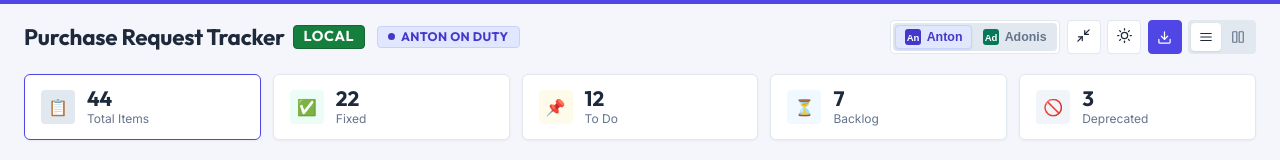
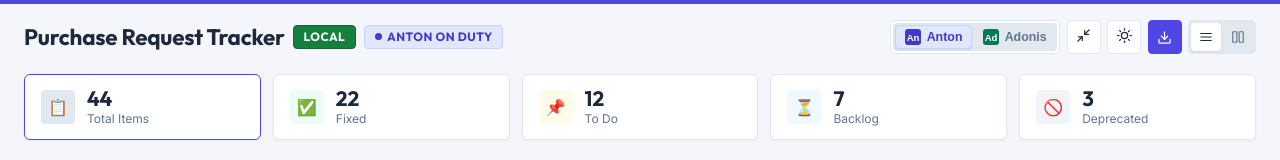
Before and after one commit to avedevios/purchase-request-tracker, a plain HTML site: page index.html in a window 1280 px wide. Shown: the top 160 px of the page. Drawn offline with Linux system fonts and the light colour scheme.

Commit message:
UI: Standardize header title badges (Mode & Duty) to uniform 24px height

```diff
--- a/index.html
+++ b/index.html
@@ -180,23 +180,42 @@
       transition: background-color 0.3s ease;
     }
 
-    /* Prominent Duty Badge in Header */
+    /* Standardized Equal Height (24px) for Header Badges Next to Title */
+    .source-title-badge,
     .duty-badge {
+      height: 24px;
       display: inline-flex;
       align-items: center;
       gap: 0.35rem;
-      padding: 0.2rem 0.65rem;
+      padding: 0 0.6rem;
+      font-size: 0.75rem;
+      font-weight: 700;
+      letter-spacing: 0.04em;
+      text-transform: uppercase;
+      border-radius: var(--radius-sm);
+      margin-left: 0.5rem;
+      line-height: 1;
+      box-sizing: border-box;
+      vertical-align: middle;
+      transition: all 0.3s ease;
+    }
+
+    .source-title-badge.badge-local {
+      background: #15803d;
+      color: #ffffff;
+      border: 1px solid #166534;
+    }
+
+    .source-title-badge.badge-database {
+      background: #475569;
+      color: #ffffff;
+      border: 1px solid #334155;
+    }
+
+    .duty-badge {
       background: var(--user-theme-bg);
       color: var(--user-theme-color);
       border: 1px solid var(--user-theme-border);
-      border-radius: var(--radius-sm);
-      font-size: 0.775rem;
-      font-weight: 700;
-      letter-spacing: 0.03em;
-      text-transform: uppercase;
-      margin-left: 0.75rem;
-      line-height: 1.1;
-      transition: all 0.3s ease;
     }
 
     .duty-badge-dot {
@@ -273,33 +292,6 @@
     /* Settings button visible ONLY when in Database mode */
     :root[data-source="local"] #dbSettingsBtn {
       display: none !important;
-    }
-
-    /* Muted Sharp Title Badge */
-    .source-title-badge {
-      display: inline-block;
-      vertical-align: middle;
-      font-size: 0.9rem;
-      font-weight: 700;
-      letter-spacing: 0.05em;
-      padding: 0.2rem 0.6rem;
-      border-radius: var(--radius-sm);
-      margin-left: 0.5rem;
-      text-transform: uppercase;
-      line-height: 1.1;
-      transition: all 0.2s ease;
-    }
-
-    .source-title-badge.badge-local {
-      background: #15803d;
-      color: #ffffff;
-      border: 1px solid #166534;
-    }
-
-    .source-title-badge.badge-database {
-      background: #475569;
-      color: #ffffff;
-      border: 1px solid #334155;
     }
 
     .header-actions {
```
